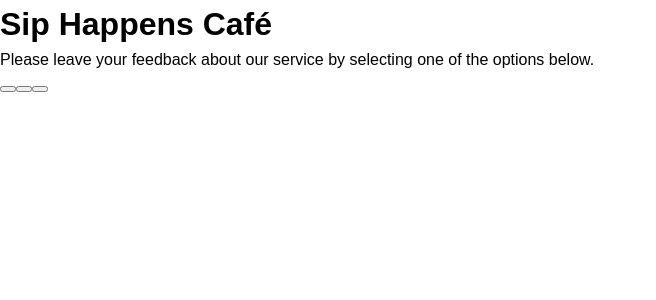
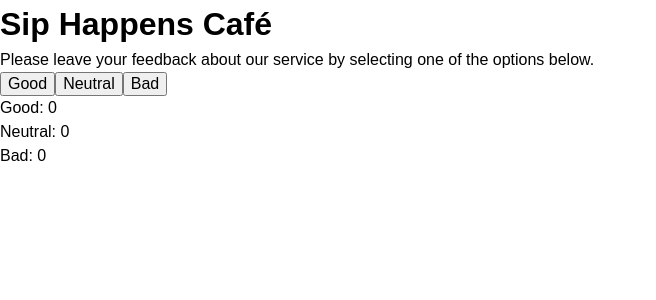
Before and after one commit to Maksym-Zhuravel/goit-react-hw-02, a React (Vite) app: page / in a window 1280 px wide. Shown: the top 300 px of the page, without its empty margins (0-656 px from the left). Built offline with nearby package versions, Linux system fonts and the light colour scheme.

Commit message:
update jsx

```diff
--- a/src/components/App/App.jsx
+++ b/src/components/App/App.jsx
@@ -1,5 +1,5 @@
 import { useState } from "react";
-import Options from "../Options/Options";
+import Feedback from "../Feedback/Feedback";
 
 export default function App() {
   const [values, setValues] = useState({
@@ -8,6 +8,13 @@ export default function App() {
     bad: 0,
   });
 
+  const handleChangeValue = (value) => {
+    setValues((values) => ({
+      ...values,
+      [value]: values[value] + 1,
+    }));
+  };
+
   return (
     <>
       <h1>Sip Happens Café</h1>
@@ -15,9 +22,10 @@ export default function App() {
         Please leave your feedback about our service by selecting one of the
         options below.
       </p>
-      <Options />
-      <Options />
-      <Options />
+      <button onClick={() => handleChangeValue("good")}>Good</button>
+      <button onClick={() => handleChangeValue("neutral")}>Neutral</button>
+      <button onClick={() => handleChangeValue("bad")}>Bad</button>
+      <Feedback values={values} />
     </>
   );
 }
--- a/src/components/Feedback/Feedback.jsx
+++ b/src/components/Feedback/Feedback.jsx
@@ -0,0 +1,11 @@
+export default function Feedback({ values: { good, neutral, bad } }) {
+  return (
+    <>
+      <ul>
+        <li>Good: {good}</li>
+        <li>Neutral: {neutral}</li>
+        <li>Bad: {bad}</li>
+      </ul>
+    </>
+  );
+}
--- a/src/components/Options/Options.jsx
+++ /dev/null
@@ -1,7 +0,0 @@
-export default function Options() {
-  return (
-    <>
-      <button></button>
-    </>
-  );
-}
```
